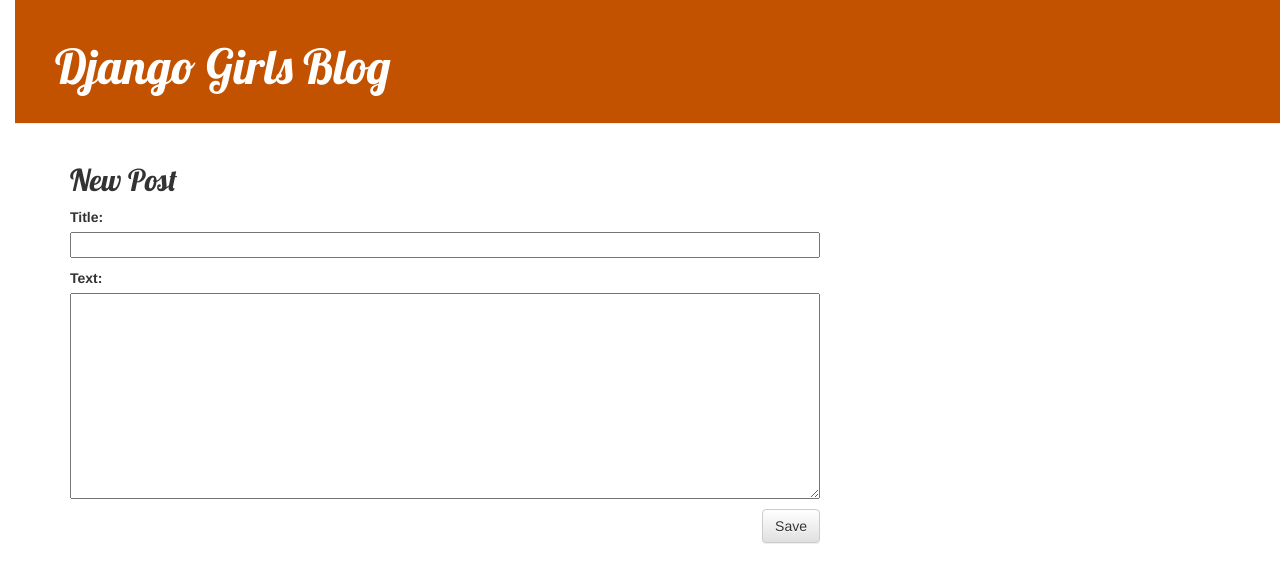
After one commit to Ap14ger/my-first-blog, a Django app: page /post/new in a window 1280 px wide. The commit adds this page. Shown: the top 583 px of the page. Run offline with Django 5.2, Linux system fonts and the light colour scheme; some libraries are stand-ins or nearby versions.

Commit message:
feat: se relizo modificaciones para la creacion de formularios que permiten ingresar nuevo texto al blog y tambien editar se coloco seguridad de manera que solo puedan editar las personas que esten logueadas las demas solo puede ver

```diff
--- /dev/null
+++ b/blog/forms.py
@@ -0,0 +1,8 @@
+from django import forms
+from .models import Post
+
+
+class PostForm(forms.ModelForm):
+    class Meta:
+        model = Post
+        fields = ('title', 'text',)
--- a/blog/templates/blog/base.html
+++ b/blog/templates/blog/base.html
@@ -19,6 +19,10 @@
   </head>
   <body>
     <div class="page-header">
+      {% if user.is_authenticate %}
+      <a href="{% url 'post_new' %}" class="top-menu"
+        ><span class="glyphicon glyphicon-plus"></span></a
+      >{% endif %}
       <h1><a href="/">Django Girls Blog</a></h1>
     </div>
     <div class="content container">
--- a/blog/templates/blog/post_detail.html
+++ b/blog/templates/blog/post_detail.html
@@ -2,7 +2,11 @@
 <div class="post">
   {% if post.published_date %}
   <div class="date">{{ post.published_date }}</div>
-  {% endif %}
+  {% endif %} {% if user.is_authenticated %}
+  <a class="btn btn-default" href="{% url 'post_edit' pk=post.pk %}"
+    ><span class="glyphicon glyphicon-pencil"></span></a
+  >{% endif %}
+
   <h2>{{ post.title }}</h2>
   <p>{{ post.text|linebreaksbr }}</p>
 </div>
--- /dev/null
+++ b/blog/templates/blog/post_edit.html
@@ -0,0 +1,10 @@
+{% extends 'blog/base.html' %} {% block content %}
+
+<h2>New Post</h2>
+
+<form method="POST" class="post-form">
+  {% csrf_token %} {{ form.as_p }}
+  <button type="submit" class="save btn btn-default">Save</button>
+</form>
+
+{% endblock %}
--- a/blog/urls.py
+++ b/blog/urls.py
@@ -6,4 +6,7 @@ urlpatterns = [
     # trae de views el metodo post_list
     path('', views.post_list, name='post_list'),
     path('post/<int:pk>/', views.post_detail, name='post_detail'),
+    path('post/new', views.post_new, name='post_new'),
+    path('post/<int:pk>/edit/', views.post_edit, name='post_edit'),
+
 ]
--- a/blog/views.py
+++ b/blog/views.py
@@ -1,6 +1,9 @@
 from django.shortcuts import render, get_object_or_404
 from django.utils import timezone
 from .models import Post
+from .forms import PostForm
+from django.shortcuts import redirect
+
 
 # Create your views here. es donde va la logica
 
@@ -15,3 +18,32 @@ def post_list(request):
 def post_detail(request, pk):
     post = get_object_or_404(Post, pk=pk)
     return render(request, 'blog/post_detail.html', {'post': post})
+
+
+def post_new(request):
+    if request.method == "POST":
+        form = PostForm(request.POST)
+        if form.is_valid():
+            post = form.save(commit=False)
+            post.author = request.user
+            post.published_date = timezone.now()
+            post.save()
+            return redirect('post_detail', pk=post.pk)
+    else:
+        form = PostForm()
+    return render(request, 'blog/post_edit.html', {'form': form})
+
+
+def post_edit(request, pk):
+    post = get_object_or_404(Post, pk=pk)
+    if request.method == "POST":
+        form = PostForm(request.POST, instance=post)
+        if form.is_valid():
+            post = form.save(commit=False)
+            post.author = request.user
+            post.published_date = timezone.now()
+            post.save()
+            return redirect('post_detail', pk=post.pk)
+    else:
+        form = PostForm(instance=post)
+    return render(request, 'blog/post_edit.html', {'form': form})
```
